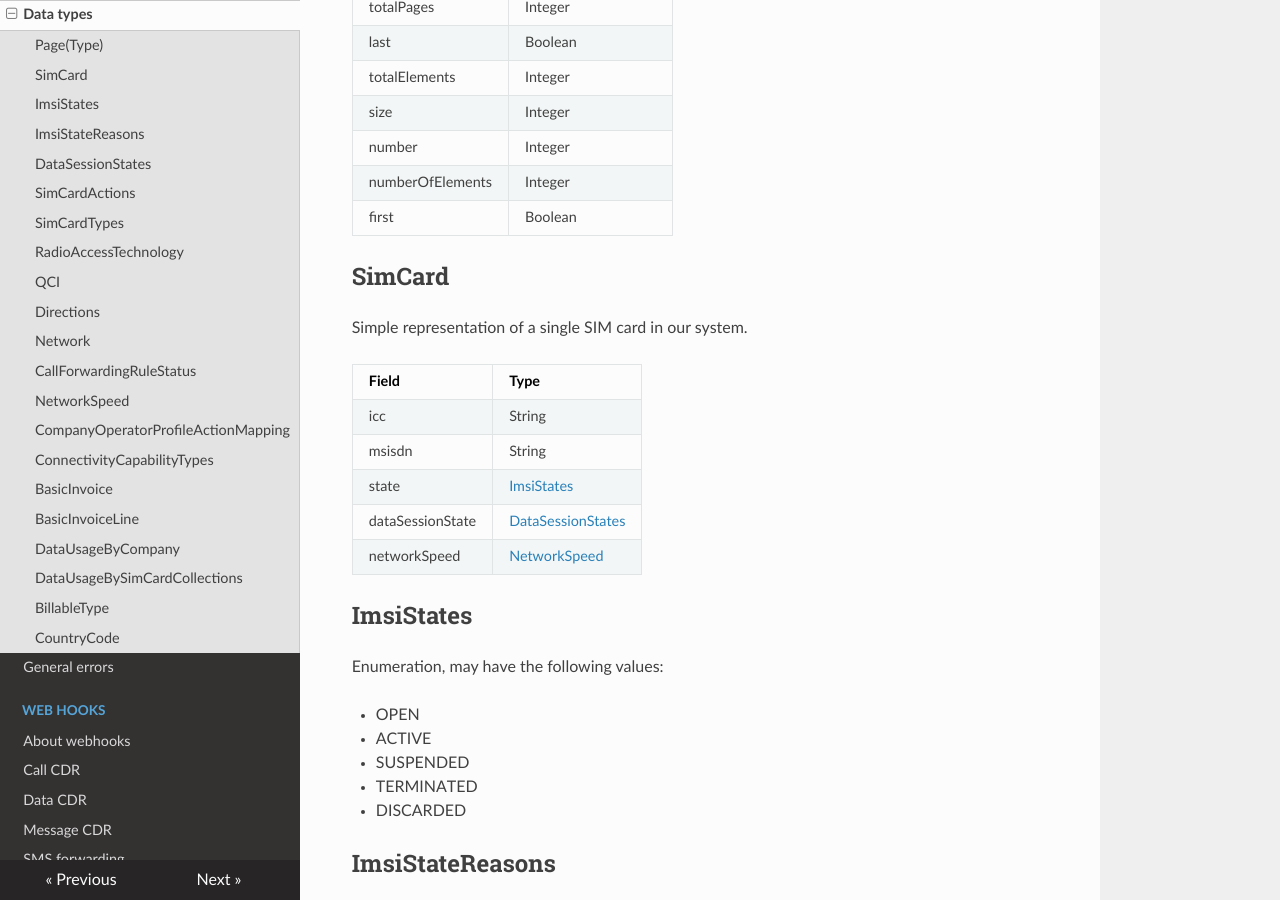
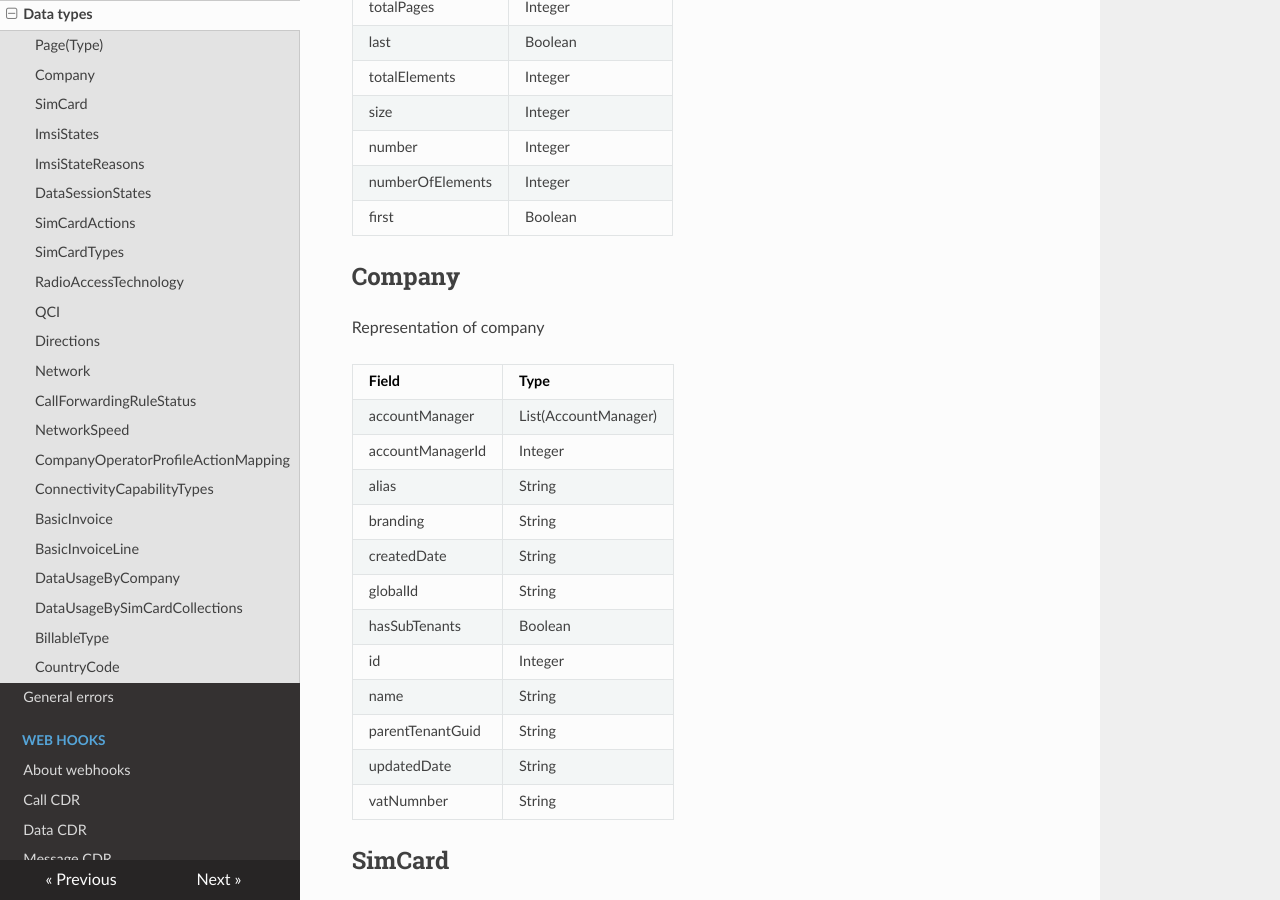
Before and after one commit to Wavelyio/wavely-docs, an MkDocs documentation site: the page built from docs/general-information/data-types.md, in a window 1280 px wide and 900 px high, scrolled down 368 px. Built offline with MkDocs 1.6.1, drawn with Linux system fonts in a browser that asks for light colours; nearby versions of some CDN libraries; old or Windows-style settings are respelled for this version of MkDocs.

```diff
--- a/docs/general-information/data-types.md
+++ b/docs/general-information/data-types.md
@@ -14,6 +14,24 @@ Page types are parameterised by the returned type, this is similar to something
 | number           | Integer               |
 | numberOfElements | Integer               |
 | first            | Boolean               |
+
+## Company
+Representation of company
+
+| Field            | Type                  |
+| ---------------- | --------------------- |
+| accountManager   | List(AccountManager)  |
+| accountManagerId | Integer               |
+| alias            | String                |
+| branding         | String                |
+| createdDate      | String                |
+| globalId         | String                |
+| hasSubTenants    | Boolean               |
+| id               | Integer               |
+| name             | String                |
+| parentTenantGuid | String                |
+| updatedDate      | String                |
+| vatNumnber       | String                |
 
 ## SimCard
 
--- a/mkdocs.yml
+++ b/mkdocs.yml
@@ -36,3 +36,4 @@ pages:
       - Call forwarding: 'api/call-forward.md'
       - Data Usage API: 'api/data-usage-api.md'
       - Invoice API: 'api/invoice-api.md'
+      - Multi Level Tenancy: 'api/mlt.md'
```
Also changed, not shown: docs/api/mlt.md (added, +30 -0 lines).
